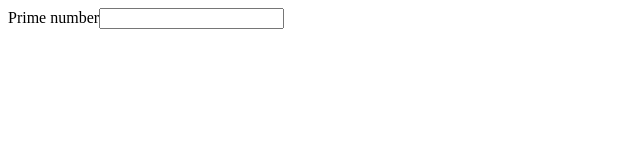
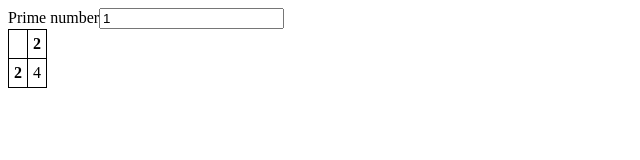
Before and after one commit to raufabr/prime-number-table, a React (Create React App) app in the folder prime-table/: page / in a window 1280 px wide. Shown: the top 160 px of the page, without its empty margins (0-640 px from the left). Built offline with nearby package versions, Linux system fonts and the light colour scheme.

Commit message:
bug fixes on findNprimes

```diff
--- a/prime-table/src/App.js
+++ b/prime-table/src/App.js
@@ -1,8 +1,7 @@
 import React, { useState } from "react";
 import { Table } from "./Table";
 function App() {
-	const [input, setInput] = useState("");
-	//const [primeNums, setPrimeNums] = useState([]);
+	const [input, setInput] = useState(1);
 
 	const handleChange = (event) => {
 		setInput(event.target.value);
@@ -15,11 +14,12 @@ function App() {
 				<input
 					type="number"
 					name="primeNum"
+					min="1"
 					onChange={handleChange}
 					value={input}
 				/>
 			</span>
-			{input > 2 && <Table input={input} />}
+			{input >= 1 && <Table input={input} />}
 		</div>
 	);
 }
--- a/prime-table/src/Table.css
+++ b/prime-table/src/Table.css
@@ -3,4 +3,5 @@ th,
 td {
 	border-collapse: collapse;
 	border: 1px solid black;
+	padding: 5px;
 }
--- a/prime-table/src/Table.js
+++ b/prime-table/src/Table.js
@@ -15,13 +15,16 @@ export const Table = ({ input }) => {
 	const findNPrimes = (nth) => {
 		//start with the first prime number
 		let primes = [2];
+		if (input <= 1) {
+			return primes;
+		}
 		//start with the count
 		let count = 1;
 		//second prime number
 		let num = 3;
 		//Start from odd number and increase count by 2
 		//if we find prime number then push it to an array and increase count
-		while (count <= nth) {
+		while (count < nth) {
 			if (isPrime(num)) {
 				primes.push(num);
 				count++;
```
Also changed, not shown: 1 other file (tests, documents, lock files or other folders).
